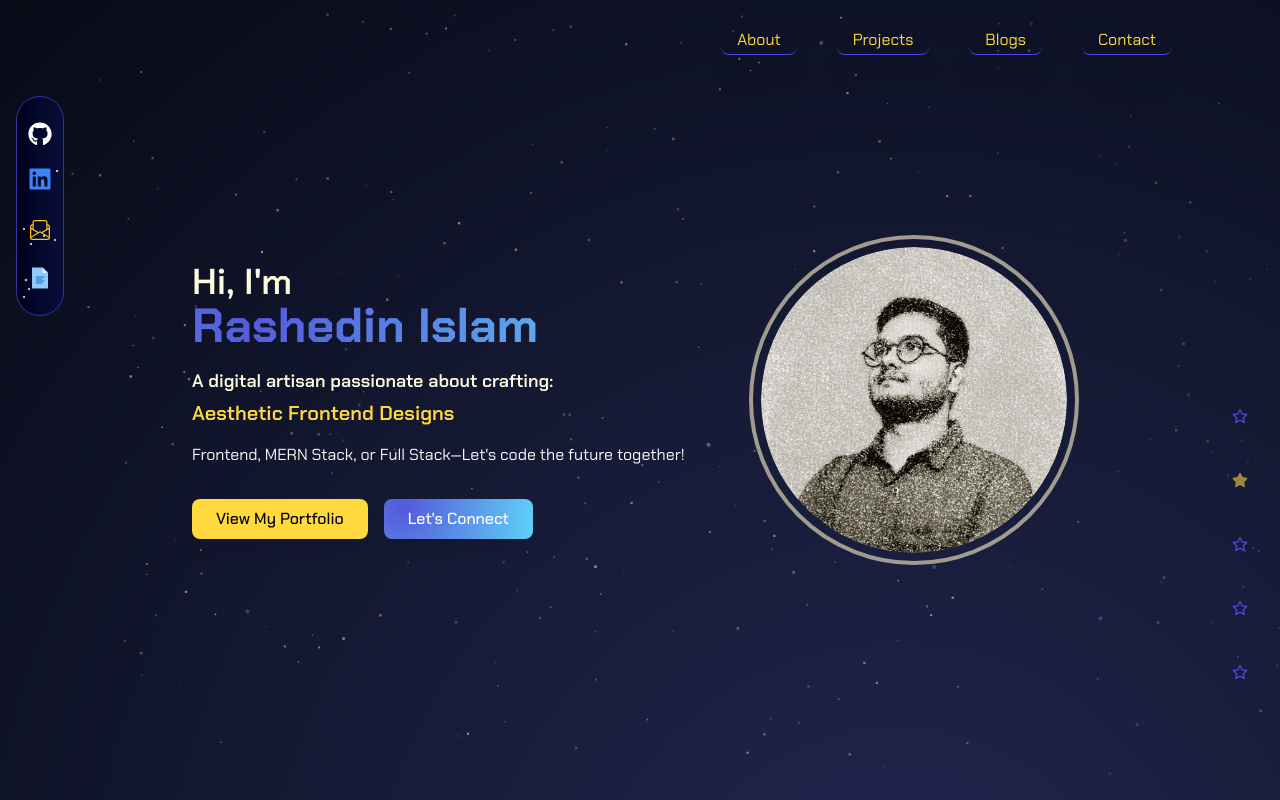
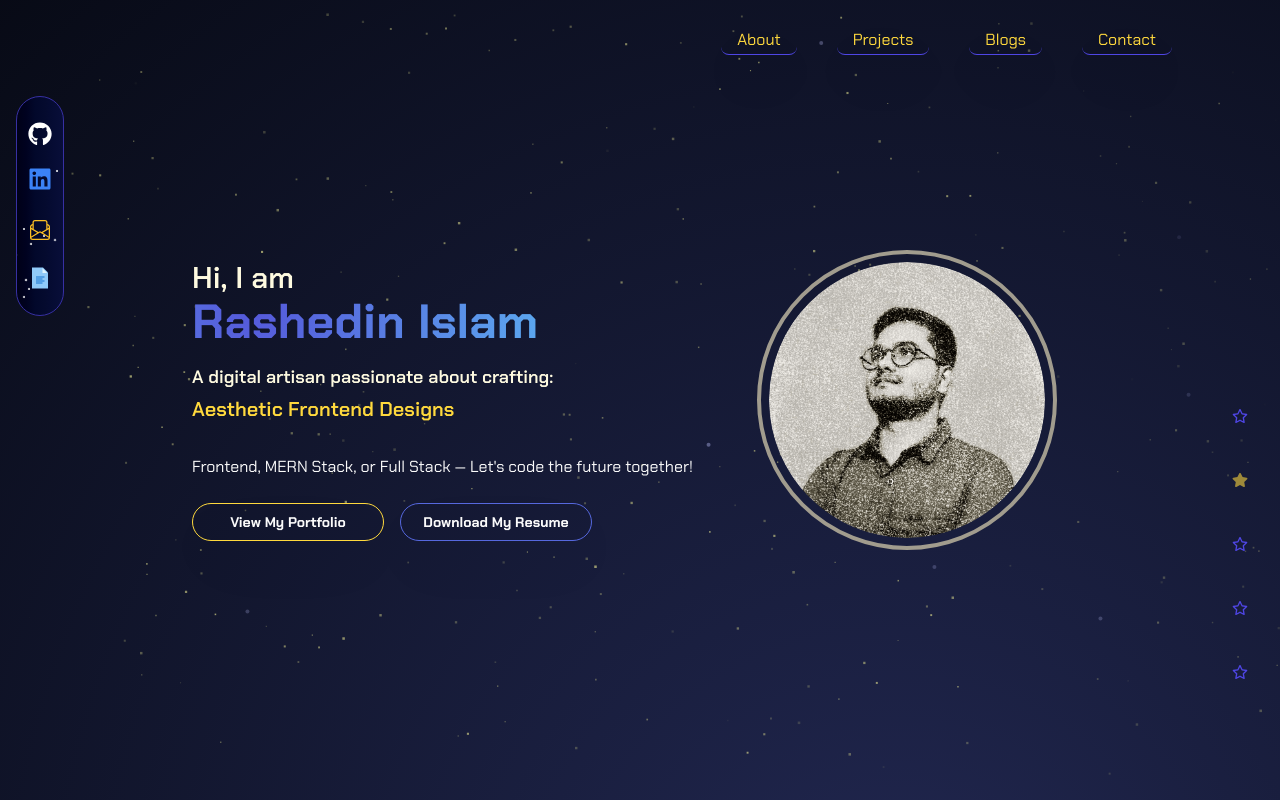
Before and after one commit to Rashedin-063/my-portfolio, a Next.js app: page / in a window 1280 px wide. Built offline with nearby package versions, Linux system fonts and the light colour scheme.

Commit message:
Hero content finalized

```diff
--- a/package.json
+++ b/package.json
@@ -12,6 +12,7 @@
     "aos": "^2.3.4",
     "clsx": "^2.1.1",
     "framer-motion": "^11.11.15",
+    "lucide-react": "^0.460.0",
     "next": "14.2.17",
     "next-themes": "^0.4.3",
     "react": "^18",
--- a/src/components/Hero.tsx
+++ b/src/components/Hero.tsx
@@ -6,6 +6,7 @@ import Image from 'next/image';
 import { FlipWords } from './ui/FlipWords';
 import AOS from 'aos';
 import 'aos/dist/aos.css';
+import ArrowButton from "./ui/Btn";
 
 
   const words = [
@@ -36,28 +37,16 @@ return (
     {/* Left Content */}
     <div className='space-y-4 font-chakraPetch text-white-pearl text-center lg:text-start'>
       <h2
-        className='text-3xl md:text-4xl font-semibold flex flex-col'
+        className='text-2xl md:text-3xl font-semibold flex flex-col gap-y-[2px]'
         data-aos='fade-down'
         data-aos-delay='100'
         data-aos-easing='ease-out-cubic'
       >
-        Hi, I&apos;m{' '}
+        Hi, I am{' '}
         <span className='font-bold text-4xl md:text-5xl text-transparent bg-clip-text bg-gradient-text'>
           Rashedin Islam
         </span>
       </h2>
-
-      {/* <h2
-        className='text-3xl md:text-4xl font-semibold'
-        data-aos='fade-right'
-        data-aos-delay='300'
-        data-aos-easing='ease-out-cubic'
-      >
-        I am{' '}
-        <span className='font-bold text-4xl md:text-5xl text-transparent bg-clip-text bg-gradient-text'>
-          Rashedin Islam
-        </span>
-      </h2> */}
 
       <div
         className='mt-4 text-xl font-semibold text-yellow-sunshine space-y-1'
@@ -66,34 +55,44 @@ return (
         data-aos-easing='ease-out-cubic'
       >
         <span className='text-lg text-white-pearl'>
-         A digital artisan passionate about crafting:
+          A digital artisan passionate about crafting:
         </span>
         <br />
         <FlipWords words={words} />
       </div>
 
       <p
-        className='text-sm lg:text-base text-[#FBFBFB] opacity-25 max-w-lg'
+        className='text-sm lg:text-base text-[#FBFBFB] max-w-lg pt-4'
         data-aos='zoom-in'
         data-aos-easing='ease-out-cubic'
         data-aos-delay='700'
       >
-        Frontend, MERN Stack, or Full Stack—Let&apos;s code the future together!
+        Frontend, MERN Stack, or Full Stack — Let&apos;s code the future together!
       </p>
 
       {/* Call-to-Actions */}
       <div
-        className='flex gap-4 justify-center lg:justify-start pt-4'
+        className='flex gap-4 justify-center lg:justify-start pt-2'
         data-aos='fade-up'
         data-aos-delay='900'
         data-aos-easing='ease-out-cubic'
       >
-        <button className='bg-yellow-sunshine text-black py-2 px-6 rounded-lg font-medium shadow-lg hover:scale-105 transition-transform'>
-          View My Portfolio
-        </button>
-        <button className='bg-gradient-text text-white py-2 px-6 rounded-lg font-medium shadow-lg hover:scale-105 transition-transform'>
-          Let&apos;s Connect
-        </button>
+        <ArrowButton
+          text='View My Portfolio'
+          textColor='#FBFBFB'
+          buttonOverlayColor='#FFD93D'
+          borderColor='#FFD93D'
+          iconColor='white'
+          stats='first'
+        />
+        <ArrowButton
+          text='Download My Resume'
+          textColor='#FBFBFB'
+          buttonOverlayColor='#5668DE'
+          borderColor='#5668DE'
+          iconColor='white'
+          stats='second'
+        />
       </div>
     </div>
 
@@ -108,7 +107,7 @@ return (
         alt="Rashedin Islam's Profile Photo"
         placeholder='blur'
         priority
-        className='h-48 w-48 md:w-60 md:h-60 lg:h-[330px] lg:w-[330px] rounded-full border-4 border-[#A19C8E] object-cover p-2 hover:p-0 transition-all duration-300 ease-in'
+        className='h-48 w-48 md:w-60 md:h-60 lg:h-[300px] lg:w-[300px] rounded-full border-4 border-[#A19C8E] object-cover p-2 hover:p-0 transition-all duration-300 ease-in'
       />
     </div>
   </div>
--- a/src/components/ui/Btn.tsx
+++ b/src/components/ui/Btn.tsx
@@ -1,6 +1,6 @@
 "use client";
 import React from "react";
-import { MoveRight } from "lucide-react";
+import { ArrowDownNarrowWide, FolderDown } from 'lucide-react';
 
 import { cn } from "@/lib/utils";
 
@@ -11,43 +11,48 @@ interface ArrowButtonProps extends React.ButtonHTMLAttributes<HTMLButtonElement>
   borderColor?: string;
   iconColor?: string;
   className?: string;
+  stats?: string;
+
 }
 
 export default function ArrowButton({
   text = "Open",
-  textColor = "#bf49ff",
+  textColor = "#fff",
   buttonOverlayColor = "#bf49ff",
   borderColor = "#c284f9",
   iconColor = "white",
-  className,
+  stats = "first",
   ...props
 }: ArrowButtonProps) {
   return (
     <button
-      style={{ borderColor: borderColor }}
+      style={{ borderColor: borderColor, fontWeight: '300' }}
       {...props}
       className={cn(
-        "group relative inline-flex items-center justify-center overflow-hidden rounded-full border-2 border-purple-400 bg-background px-6 py-3 font-medium shadow-md transition duration-300 ease-out",
-        className,
+        'group relative inline-flex items-center justify-center overflow-hidden rounded-full border px-6 py-2 drop-shadow-2xl transition duration-300 ease-out w-48 font-bold text-sm'
       )}
     >
       <span
         style={{ background: buttonOverlayColor }}
         className={cn(
-          "ease absolute inset-0 flex h-full w-full -translate-x-full items-center justify-center bg-purple-400 text-white duration-300 group-hover:translate-x-0",
+          'ease absolute inset-0 flex h-full w-full -translate-x-full items-center justify-center bg-yellow-600 text-white duration-700 group-hover:translate-x-0'
         )}
       >
-        <MoveRight style={{ color: iconColor }} />
+        {stats === 'first' ? (
+          <ArrowDownNarrowWide style={{ color: iconColor }} />
+        ) : (
+          <FolderDown style={{ color: iconColor }} />
+        )}
       </span>
       <span
         style={{ color: textColor }}
         className={cn(
-          "absolute flex h-full w-full transform items-center justify-center font-bold transition-all duration-300 ease-in-out group-hover:translate-x-full",
+          'absolute flex h-full w-full transform items-center justify-center font-bold transition-all duration-300 ease-in-out group-hover:translate-x-full'
         )}
       >
         {text}
       </span>
-      <span className="invisible relative">Button</span>
+      <span className='invisible relative'>Button</span>
     </button>
   );
 }
```
Also changed, not shown: 1 other file (tests, documents, lock files or other folders).
